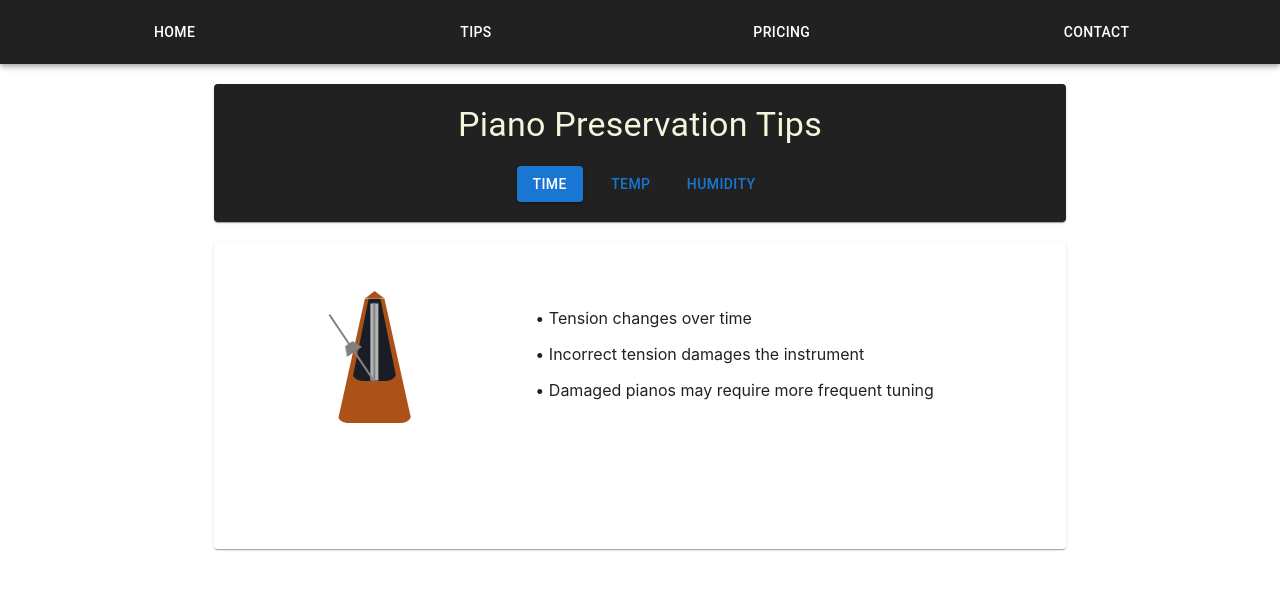
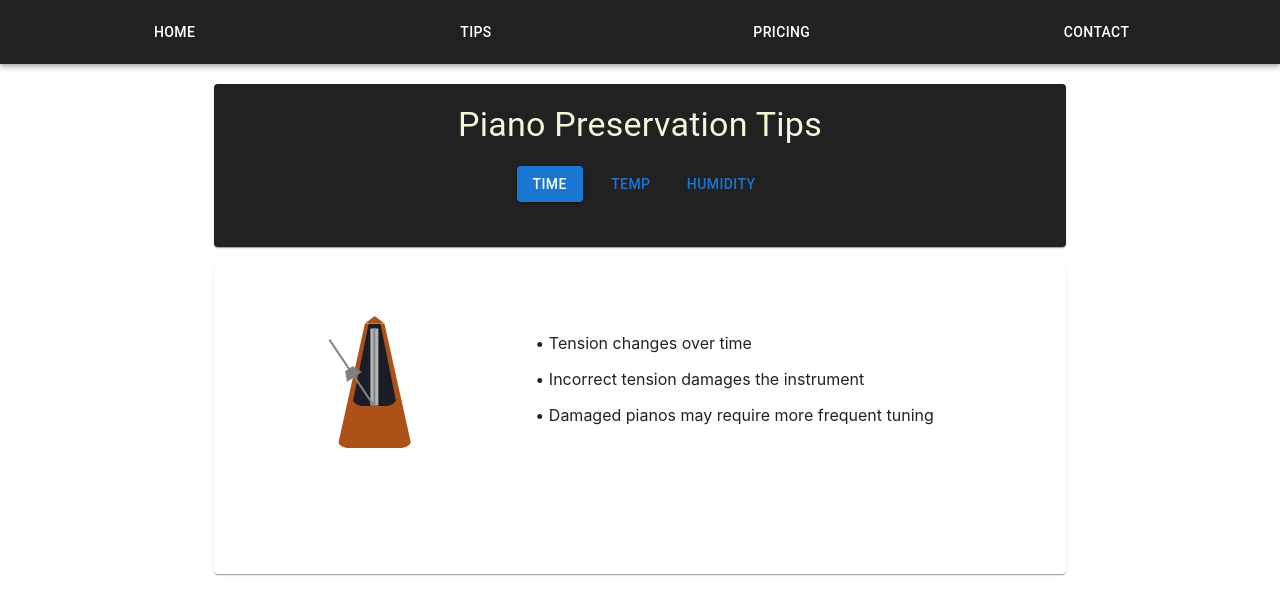
Before and after one commit to MasonDarcy/piano_web, a React (Create React App) app in the folder piano_web/: page /basics in a window 1280 px wide. Shown: the top 614 px of the page. Built offline with nearby package versions, Linux system fonts and the light colour scheme.

Commit message:
add misc updates

```diff
--- a/piano_web/src/components/Basics.js
+++ b/piano_web/src/components/Basics.js
@@ -19,7 +19,7 @@ const Basics = () => {
       ]
     },
     Temp: {
-      animation: <div style={{ marginTop: '40px' }}><Snowflake /></div>, // Adjust marginTop as needed
+      animation: <div style={{ marginTop: '40px' }}><Snowflake /></div>,
       points: [
         'Temperature changes can warp wood',
         'Sudden changes in temperature will affect tension',
@@ -38,12 +38,12 @@ const Basics = () => {
 
   return (
     <Container maxWidth="md" style={{ marginTop: '20px' }}>
-      <Paper style={{ padding: '20px', backgroundColor: '#212121', color: '#f5f5dc' }}>
+      <Paper style={{ padding: '20px', backgroundColor: '#212121', color: '#f5f5dc', position: 'relative', paddingBottom: '25px' }}> {/* Increased paddingBottom to accommodate the red bar */}
         <Typography variant="h4" component="h1" style={{ textAlign: 'center', marginBottom: '20px' }}>
           Piano Preservation Tips
         </Typography>
         {/* Submenu buttons */}
-        <Grid container spacing={2} justifyContent="center">
+        <Grid container spacing={2} justifyContent="center" style={{ marginBottom: '20px' }}> {/* Ensure there's space for the red bar below */}
           {Object.keys(content).map((menu) => (
             <Grid item key={menu}>
               <Button variant={activeMenu === menu ? 'contained' : 'text'} color="primary" onClick={() => setActiveMenu(menu)}>
@@ -52,6 +52,15 @@ const Basics = () => {
             </Grid>
           ))}
         </Grid>
+        {/* Red bar placed at the bottom of the Paper component */}
+        <div style={{
+          height: '5px', // Thickness of the red bar
+          backgroundColor: 'f5f5dc', // Color of the bar
+          width: 'calc(100% + 40px)', // Extend to cover padding
+          position: 'absolute',
+          bottom: '0', // Align to the bottom
+          left: '-20px' // Counteract Paper padding
+        }}></div>
       </Paper>
       <Card style={{ marginTop: '20px', backgroundColor: '#ffffff', padding: '20px' }}>
         <CardContent>
```
